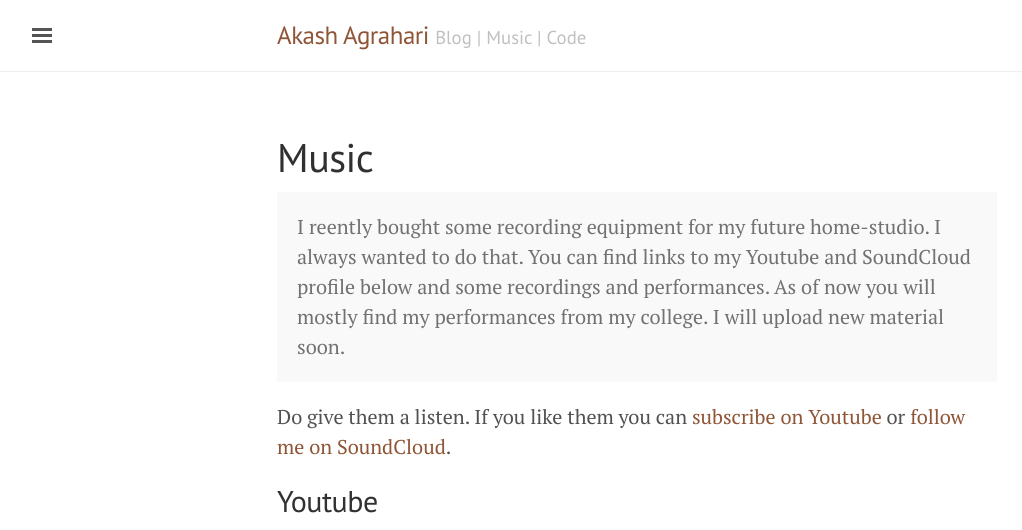
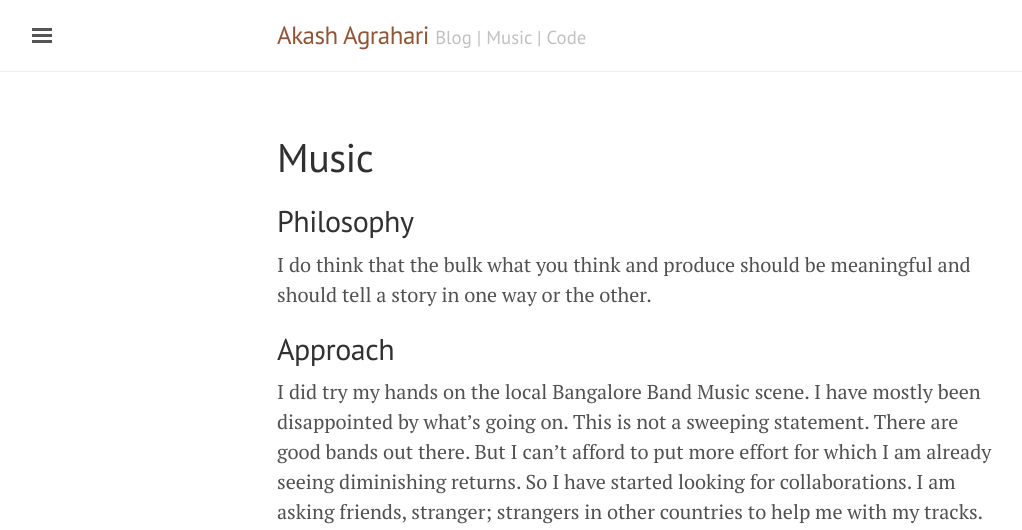
Before and after one commit to akashagrahari/akashagrahari.github.io, a Jekyll site: the page built from music.md, in a window 1280 px wide. Shown: the top 530 px of the page, without its empty margins (3-1025 px from the left). Built offline with Jekyll 4.4.1, drawn with Linux system fonts in a browser that asks for light colours; some of the changed text lies outside the part shown; grey boxes are pictures that could not be loaded.

Commit message:
Changes in about, music

```diff
--- a/_config.yml
+++ b/_config.yml
@@ -2,13 +2,13 @@
 #
 # Use of `relative_permalinks` ensures post links from the index work properly.
 permalink:           pretty
-relative_permalinks: true
+# relative_permalinks: true
 
 # Setup
 title:               Akash Agrahari
 tagline:             ' Blog | Music | Code'
 description:         'blah'
-url:                 http://frugalcoder.github.io
+url:                 http://akashagrahari.github.io
 baseurl:             ''
 paginate:            5
 
@@ -20,3 +20,7 @@ author:
 
 # Custom vars
 version:             1.1.1
+# Gems
+gems: [jekyll-paginate]
+paginate: 5
+paginate_path: "page:num"
--- a/about.md
+++ b/about.md
@@ -2,22 +2,23 @@
 layout: page
 title: About
 ---
+## Professional
+Currently working as a Software Development Engineer at <a href="www.flipkart.com">Flipkart</a> in Bangalore, India. I am a proud alumni of BITS Pilani.
 
-In Delhi right now, I will sooon be joining as a Software Development Engineer at <a href="www.flipkart.com">Flipkart</a> in Bangalore, India. But before all this, I was a student of BITS Pilani. I love music. I picked up my first instrument in 2012, and I am still in awe of that moment. I play the guitar, the drum-kit and the keyboards. I love composing and am fascinated with how the computer can help a composer in realizing his full potential.
+## Technology
+I like making things. My primary interest has always been in making new things rather than working on existing systems. I consider myself as a full stack web-developer, although, it has been sometime since I have worked in that area.
 
-<p>
-<center><img src="/public/image.jpg"></center>
-</p>
+At work, I currently work on Bid Data technologies. Before this, I have worked in logistics tech, and used GA to solve the inventory holding problems of a plant.
 
-I love computers; and technology, and I like reading about them. I also love reading news, and writing my opinions about it. And, I hate the Indian National Congress. *Bite me!*
+I am a strong believer in open-source. I don't work on anything to derive profits from it. I work on things for fun, or because it can help people.
 
-I am a big-time foodie. I eat a lot and I am proud of it. And I love movies. I would really like to consider myself as an amateur film-maker, but that would an over-statement. You can find my short film <a href="https://youtu.be/BKbS-rZXgU0" target="_blank">here</a>. We screwed up a lot on our first attempt, but I love the concept of the movie. I hope I get the opportunity to make more movies.
+## Music
+I love music and everything that comes with it. I do covers and make own compositions. I play the drums, guitar and a bit of keyboards. Do visit the music section to find out more.
 
-Feel free to browse the website. Visit the blog, the music section. If you like the website, do checkout my other profiles:
+Also, I love movies. I would really like to consider myself as an amateur film-maker, but that would an over-statement. You can find my short film <a href="https://youtu.be/BKbS-rZXgU0" target="_blank">here</a>. We screwed up a lot on our first attempt, but I love the concept of the movie. I hope I get the opportunity to make more movies.
 
+## Other Profiles -
 * [Twitter](http://www.twitter.com/AA_isnowonline)
 * [Youtube](https://www.youtube.com/user/classicguy1992/feed)
 * [LinkedIn](https://in.linkedin.com/in/akashagrahari)
 * [SoundCloud](https://soundcloud.com/akash-agrahari)
-
-Thanks for reading!
--- a/music.md
+++ b/music.md
@@ -3,15 +3,30 @@ layout: page
 title: Music
 ---
 
-<p class="message">
-  I reently bought some recording equipment for my future home-studio. I always wanted to do that. You can find links to my Youtube and SoundCloud profile below and some recordings and performances. As of now you will mostly find my performances from my college. I will upload new material soon.
-</p>
-  Do give them a listen. If you like them you can <a href="https://www.youtube.com/user/classicguy1992?sub_confirmation=1" target="_blank">subscribe on Youtube</a> or <a href="https://soundcloud.com/akash-agrahari" target="_blank">follow me on SoundCloud</a>.
+## Philosophy
+I do think that the bulk what you think and produce should be meaningful and should tell a story in one way or the other.
+
+## Approach
+I did try my hands on the local Bangalore Band Music scene. I have mostly been disappointed by what's going on. This is not a sweeping statement. There are good bands out there. But I can't afford to put more effort for which I am already seeing diminishing returns. So I have started looking for collaborations. I am asking friends, stranger; strangers in other countries to help me with my tracks. And I have got a pretty decent feedback. Hope to complete at least 3 songs by the end of this year.
+
+## Originals -
+Currently working on three tracks as you are reading this.
+
+## Covers -
+* Pyramid Song - Radiohead (full song)
+* Purple Rain - Prince (Instrumental Cover)
+
+And this and jams below in the Soundcloud widget
+
+<!-- <p class="message"> -->
+  <!-- I reently bought some recording equipment for my future home-studio. I always wanted to do that. You can find links to my Youtube and SoundCloud profile below and some recordings and performances. As of now you will mostly find my performances from my college. I will upload new material soon.	 -->
+<!-- </p> -->
+  <!-- Do give them a listen. If you like them you can <a href="https://www.youtube.com/user/classicguy1992?sub_confirmation=1" target="_blank">subscribe on Youtube</a> or <a href="https://soundcloud.com/akash-agrahari" target="_blank">follow me on SoundCloud</a>. -->
 
 
-## Youtube
-
-<center><style>.embed-container { position: relative; padding-bottom: 56.25%; height: 0; overflow: hidden; max-width: 100%; } .embed-container iframe, .embed-container object, .embed-container embed { position: absolute; top: 0; left: 0; width: 100%; height: 100%; }</style><div class='embed-container'><iframe src='http://www.youtube.com/embed/lapT4Eq2GlM' frameborder='0' allowfullscreen></iframe></div></center>
+<!-- ## Youtube
+ -->
+<!-- <center><style>.embed-container { position: relative; padding-bottom: 56.25%; height: 0; overflow: hidden; max-width: 100%; } .embed-container iframe, .embed-container object, .embed-container embed { position: absolute; top: 0; left: 0; width: 100%; height: 100%; }</style><div class='embed-container'><iframe src='http://www.youtube.com/embed/lapT4Eq2GlM' frameborder='0' allowfullscreen></iframe></div></center> -->
 
 ## Soundcloud
 
```
Also changed, not shown: projects.md (added, +14 -0 lines), 1 other file.
